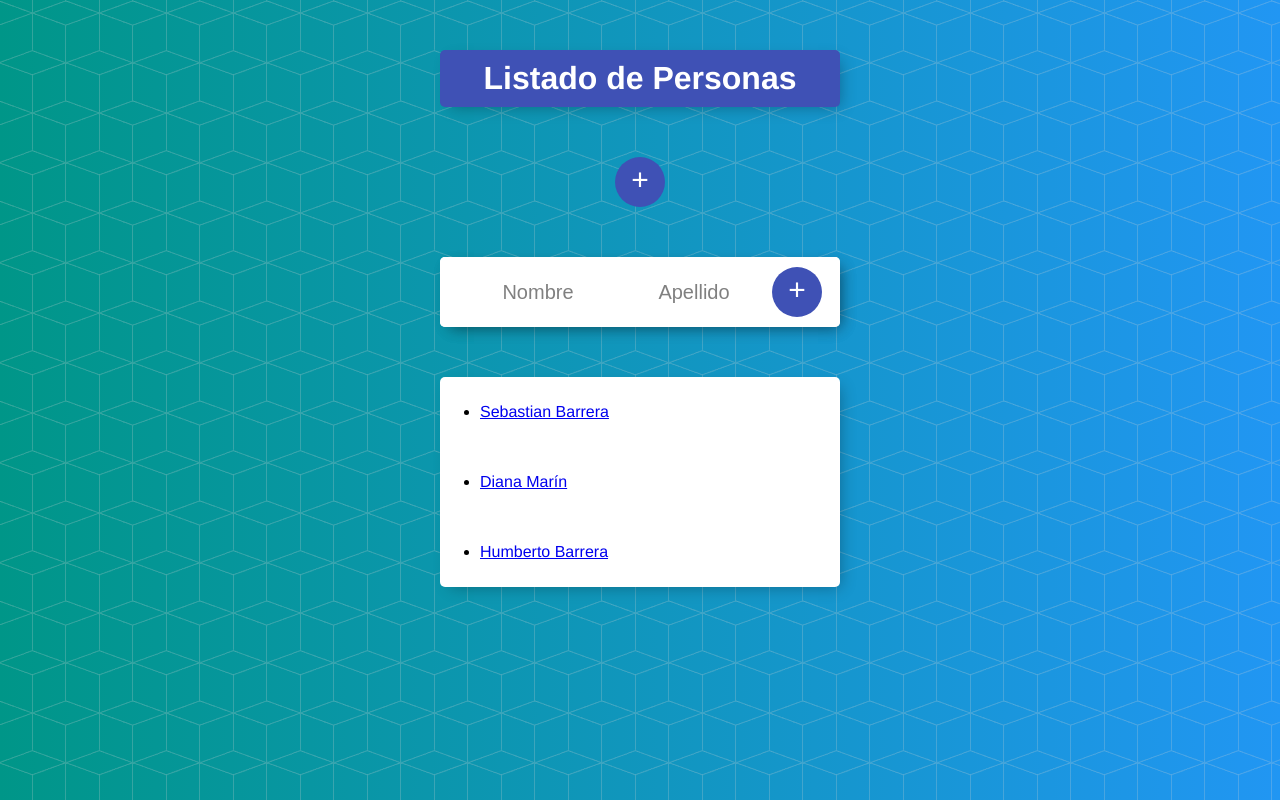
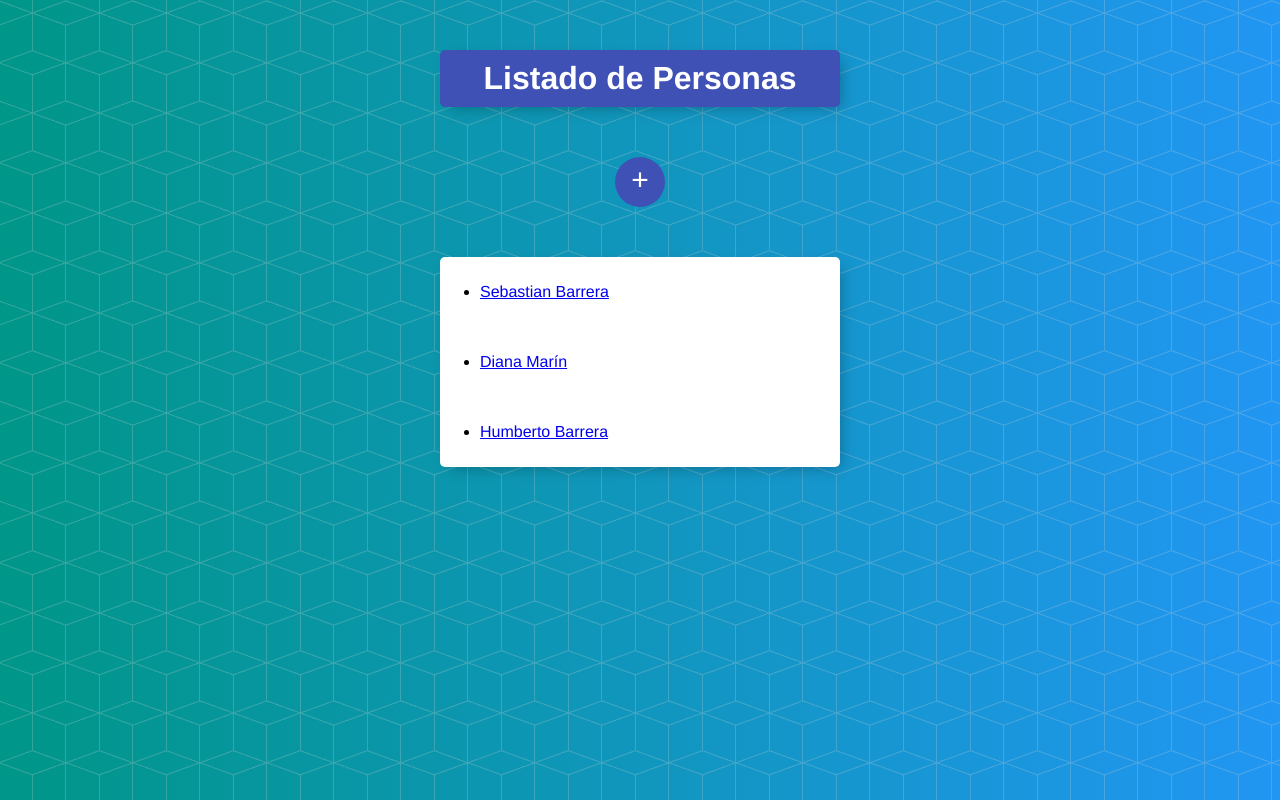
Before and after one commit to sebastianbarreram/listado-personas, an Angular app: page / in a window 1280 px wide. Shown: the top 800 px of the page. Built offline with nearby package versions, Linux system fonts and the light colour scheme.

Commit message:
Child routes

```diff
--- a/src/app/personas/personas.component.html
+++ b/src/app/personas/personas.component.html
@@ -2,9 +2,7 @@
     <button style="cursor: pointer" (click)="agregar()">+</button>
 </div>
 
-<div class="box">
-    <app-formulario></app-formulario>
-</div>
+<router-outlet></router-outlet>
 <div class="box">
     <app-persona *ngFor="let personaElemento of personas; let i=index" [persona]="personaElemento" [indice]="i">
     </app-persona>
```
Also changed, not shown: src/app/app-routing.module.ts (+8 -3 lines).
